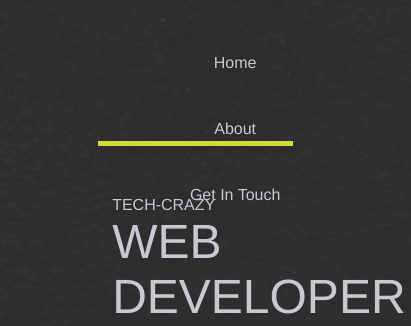
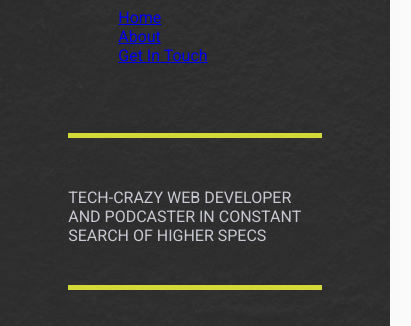
Before and after one commit to BeardedPoultry/page, a plain HTML site: page index.html in a window 390 px wide. Shown: the top 326 px of the page, 411 px wide, since content can reach past the window. Drawn offline with Linux system fonts and the light colour scheme.

Commit message:
changing mobile layout

```diff
--- a/index.html
+++ b/index.html
@@ -9,26 +9,28 @@
 
     <link rel="stylesheet" href="styles/main.css">
     <link rel="stylesheet" href="styles/font-awesome-4.6.3/css/font-awesome.min.css">
+    <link href="https://fonts.googleapis.com/css?family=Roboto:400,900" rel="stylesheet" type="text/css">
     <link rel="icon" type="image/png" sizes="96x96" href="img/favicon-96x96.png">
   </head>
   <body>
     <header>
       <nav>
-        <ul>
-          <li><a href="index.html">Home</a></li>
-          <li><a href="about.html">About</a></li>
-          <li><a href="mailto:name@email.com">Get In Touch</a></li>
+        <ul >
+          <li class="mobhome"><a href="index.html">Home</a></li>
+          <li class="mobhome"><a href="about.html">About</a></li>
+          <li class="mobhome"><a href="mailto:name@email.com">Get In Touch</a></li>
         </ul>
       </nav>
     </header>
     <div class="topcol"></div>
     <main>
-          <p>TECH-CRAZY <font size="12">WEB DEVELOPER</font> AND <font size="12" class="twitch"><a href="https://www.twitch.tv/waytoodeeppodcast">PODCASTER</a></font> IN CONSTANT SEARCH OF HIGHER SPECS</p>
+          <p>TECH-CRAZY <font>WEB DEVELOPER</font> AND <font class="twitch">PODCASTER</font> IN CONSTANT SEARCH OF HIGHER SPECS</p>
     </main>
     <div class="lowercol"></div>
-
-    <i class="fa fa-github fa-3x base" aria-hidden="true" ><a href="https://github.com/badview08"></a></i>
-    <i class="fa fa-linkedin-square fa-3x base" aria-hidden="true"><a href="https://www.linkedin.com/in/jonesgabriel01"></a></i>
+    <footer>
+      <i class="fa fa-github fa-3x base" aria-hidden="true"><a href="https://github.com/badview08"></a></i>
+      <i class="fa fa-linkedin-square fa-3x base" aria-hidden="true"><a href="https://www.linkedin.com/in/jonesgabriel01"></a></i>
+    </footer>
 
   <!-- Third Party Scripts -->
   <script src="bower_components/jquery/dist/jquery.js"></script>
--- a/styles/main.css
+++ b/styles/main.css
@@ -1,33 +1,165 @@
-@import "bourbon/bourbon";
-@import "neat/neat";
 
 body {
-  font-family: "Helvetica Neue", "Helvetica", "Roboto", "Arial", sans-serif;
+  font-family: 'Roboto', sans-serif;
+  font-size: 1em;
   background-color: #fafafa;
   color: RGBA(199, 200, 209, 1.00);
   background-image: url(../img/portfolio_bg.jpg);
-  background-repeat: no-repeat;
+  background-repeat: repeat;
   background-size: cover;
-  width: 50%;
-  margin-left: 25%;
-  margin-right: 25%;
+  background-position: center;
+  height: 100%;
+  width: 65%;
+  margin-left: 17.5%;
+  margin-right: 17.5%;
   }
 nav {
   height: 75px;
-  width: 85%;
-  margin-left: 7.5%;
-  margin-right: 7.5%;
+  margin-left: 50px;
+}
+header nav ul {
+  margin: 0;
+  padding: 0;
+  color: RGBA(199, 200, 209, 1.00);
+}
+.topcol {
+  width: auto;
+  height: 5px;
+  margin-top: 50px;
+  margin-bottom: 50px;
+  background-color: RGBA(209, 218, 56, 1.00);
+}
+.lowercol {
+  width: 100%;
+  height: 5px;
+  margin-top: 40px;
+  margin-bottom: 50px;
+  background-color: RGBA(209, 218, 56, 1.00);
+}
+ul {
+    list-style-type: none;
+    text-decoration: none;
+}
+.mobhome:hover {
+  color: RGBA(209, 218, 56, 1.00);
+  text-decoration-style: none;
+  padding: 15px;
+  border-width: 3px;
+  border-style: solid;
+  border-color: RGBA(209, 218, 56, 1.00);
+}
+i {
+  color: RGBA(209, 218, 56, 1.00);
+  margin-left: 50px;
+}
+
+/*-----------------Mobile--------------------*/
+@media only screen
+  and (min-device-width: 360px)
+  and (max-device-width: 765px)
+  and (-webkit-device-pixel-ratio: 3) {
+
+
+.mobhome {
+  text-decoration: none;
+  padding: 15px;
+}
+.mobhome:hover {
+  color: RGBA(209, 218, 56, 1.00);
+  text-decoration: none;
+}
+.lowercol {
+  width: 60%;
+  margin-top: 400px;
+  margin-left: 20%;
+  margin-right: 20%;
+}
+
+
+/*-----------------Tablet-------------------- */
+@media only screen
+  and (min-device-width: 768px)
+  and (max-device-width: 1024px)
+  and (-webkit-min-device-pixel-ratio: 2) {
+
+body {
+  font-family: 'Roboto', sans-serif;
+  font-size: 1em;
+  background-color: #fafafa;
+  color: RGBA(199, 200, 209, 1.00);
+  background-image: url(../img/portfolio_bg.jpg);
+  background-repeat: repeat;
+  background-size: cover;
+  background-position: center;
+  width: 65%;
+  margin-left: 17.5%;
+  margin-right: 17.5%;
+  }
+
+}
+
+/* ----------- Non-Retina Screens ----------- */
+@media screen
+  and (min-device-width: 1200px)
+  and (max-device-width: 1600px)
+  and (-webkit-min-device-pixel-ratio: 1) {
+
+body {
+  font-family: 'Roboto', sans-serif;
+  font-size: 1em;
+  background-color: #fafafa;
+  color: RGBA(199, 200, 209, 1.00);
+  background-image: url(../img/portfolio_bg.jpg);
+  background-repeat: repeat;
+  background-size: cover;
+  background-position: center;
+  width: 65%;
+  margin-left: 17.5%;
+  margin-right: 17.5%;
+  }
+
+}
+
+/* ----------- Retina Screens --------------- */
+@media screen
+  and (min-device-width: 1200px)
+  and (max-device-width: 1600px)
+  and (-webkit-min-device-pixel-ratio: 2)
+  and (min-resolution: 192dpi) {
+
+body {
+  font-family: 'Roboto', sans-serif;
+  font-size: 1em;
+  background-color: #fafafa;
+  color: RGBA(199, 200, 209, 1.00);
+  background-image: url(../img/portfolio_bg.jpg);
+  background-repeat: repeat;
+  background-size: cover;
+  background-position: center;
+  width: 65%;
+  margin-left: 17.5%;
+  margin-right: 17.5%;
+  }
+
+}
+/*
+font {
+    font-weight: 900;
+  }
+nav {
+  height: 75px;
+  margin-left: 50px;
+}
+header nav ul {
+  margin: 0;
+  padding: 0;
 }
 header nav li {
   display: inline-block;
   text-align: center;
   width: 100px;
   height: 25px;
-  margin-top: 20px;
-  margin-left: 15px;
-  margin-right: 15px;
-  padding-left: 15px;
-  padding-top: 15px;
+  padding: 15px;
   color: RGBA(199, 200, 209, 1.00);
   border-width: 3px;
   border-style: solid;
@@ -49,6 +181,15 @@ img {
 }
 img:hover:after{
   display:inline-block;
+}
+.present {
+  color: RGBA(209, 218, 56, 1.00);
+  width: 100px;
+  height: 25px;
+  padding: 15px;
+  border-width: 3px;
+  border-style: solid;
+  border-color: RGBA(209, 218, 56, 1.00);
 }
 
 ul {
@@ -78,6 +219,7 @@ a {
 }
 main {
   width: 85%;
+  text-align: center;
   padding-left: 7.5%;
   padding-right: 7.5%;
   color: RGBA(199, 200, 209, 1.00);
@@ -99,5 +241,5 @@ main {
 
 i {
   color: RGBA(209, 218, 56, 1.00);
-  margin: 15px;
-}
+  margin-left: 50px;
+}*/
```
Also changed, not shown: about.html (+4 -3 lines), 1 other file.
